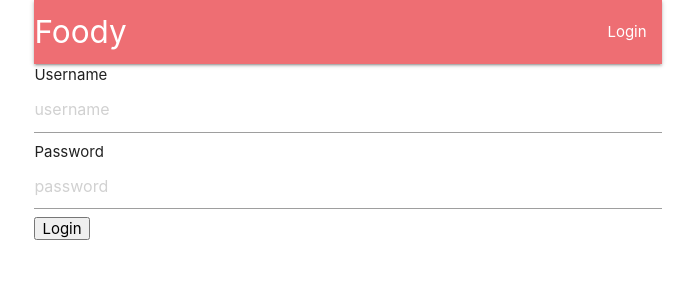
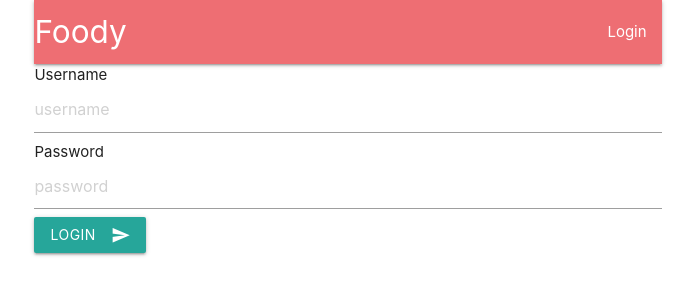
Before and after one commit to tttkhai/foody-ui-react, a React (Create React App) app: page /login in a window 1280 px wide. Shown: the top 300 px of the page, without its empty margins (292-987 px from the left). Built offline with nearby package versions, Linux system fonts and the light colour scheme; no server answers.

Commit message:
added materialize css icon

```diff
--- a/public/index.html
+++ b/public/index.html
@@ -10,6 +10,7 @@
       content="Web site created using create-react-app"
     />
     <link rel="apple-touch-icon" href="%PUBLIC_URL%/logo192.png" />
+    <link href="https://fonts.googleapis.com/icon?family=Material+Icons" rel="stylesheet">
     <!--
       manifest.json provides metadata used when your web app is installed on a
       user's mobile device or desktop. See https://developers.google.com/web/fundamentals/web-app-manifest/
--- a/src/components/Login.js
+++ b/src/components/Login.js
@@ -15,7 +15,9 @@
         <div>Password </div>
         <Field name="password" type="password" placeholder="password"/>
         <div>{touched && errors.password}</div>
-        <button type="submit">Login</button>
+        <button className="btn waves-effect waves-light" type="submit">Login
+            <i className="material-icons right">send</i>
+        </button>
         </Form>
     )
 }
```
